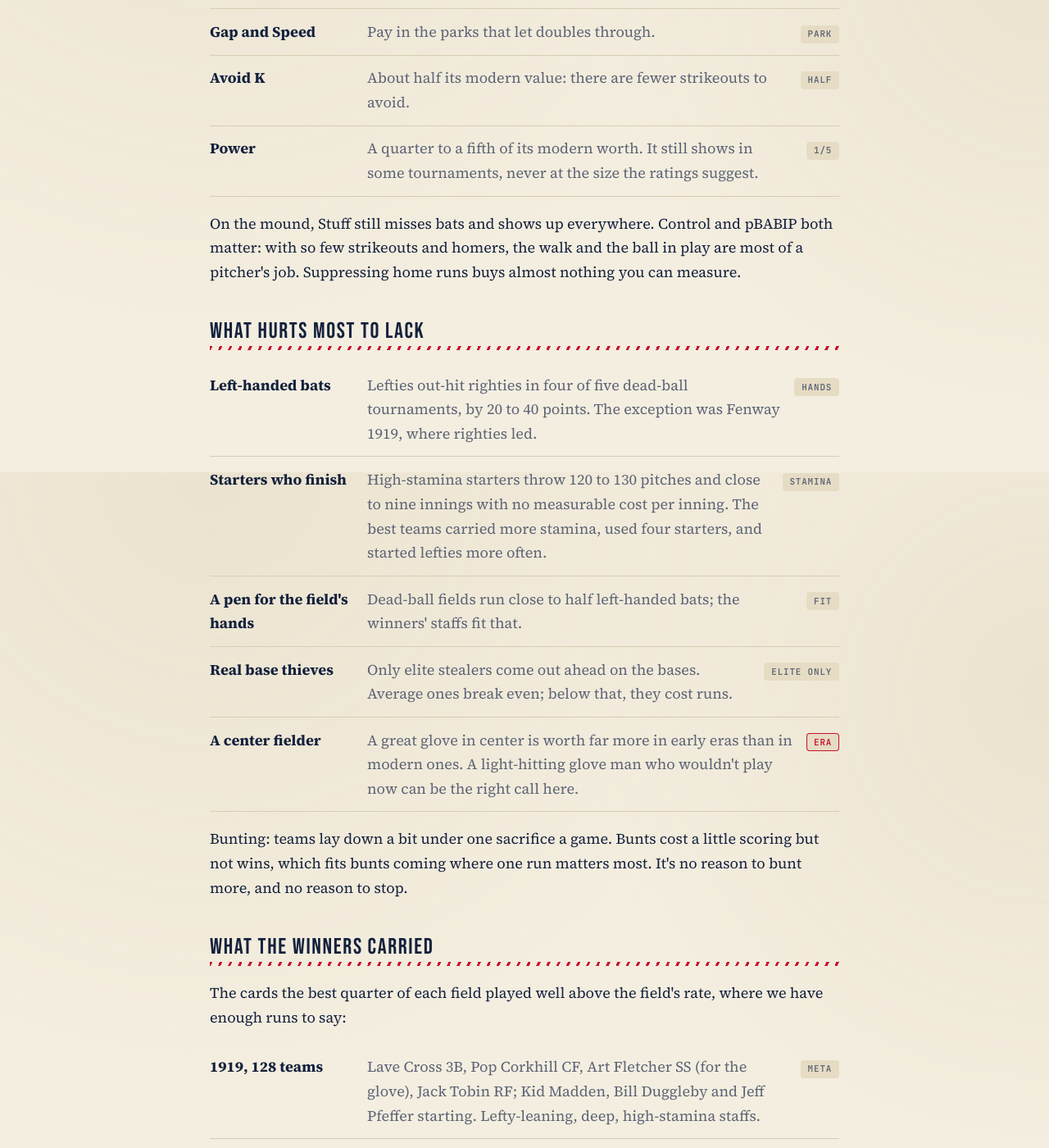
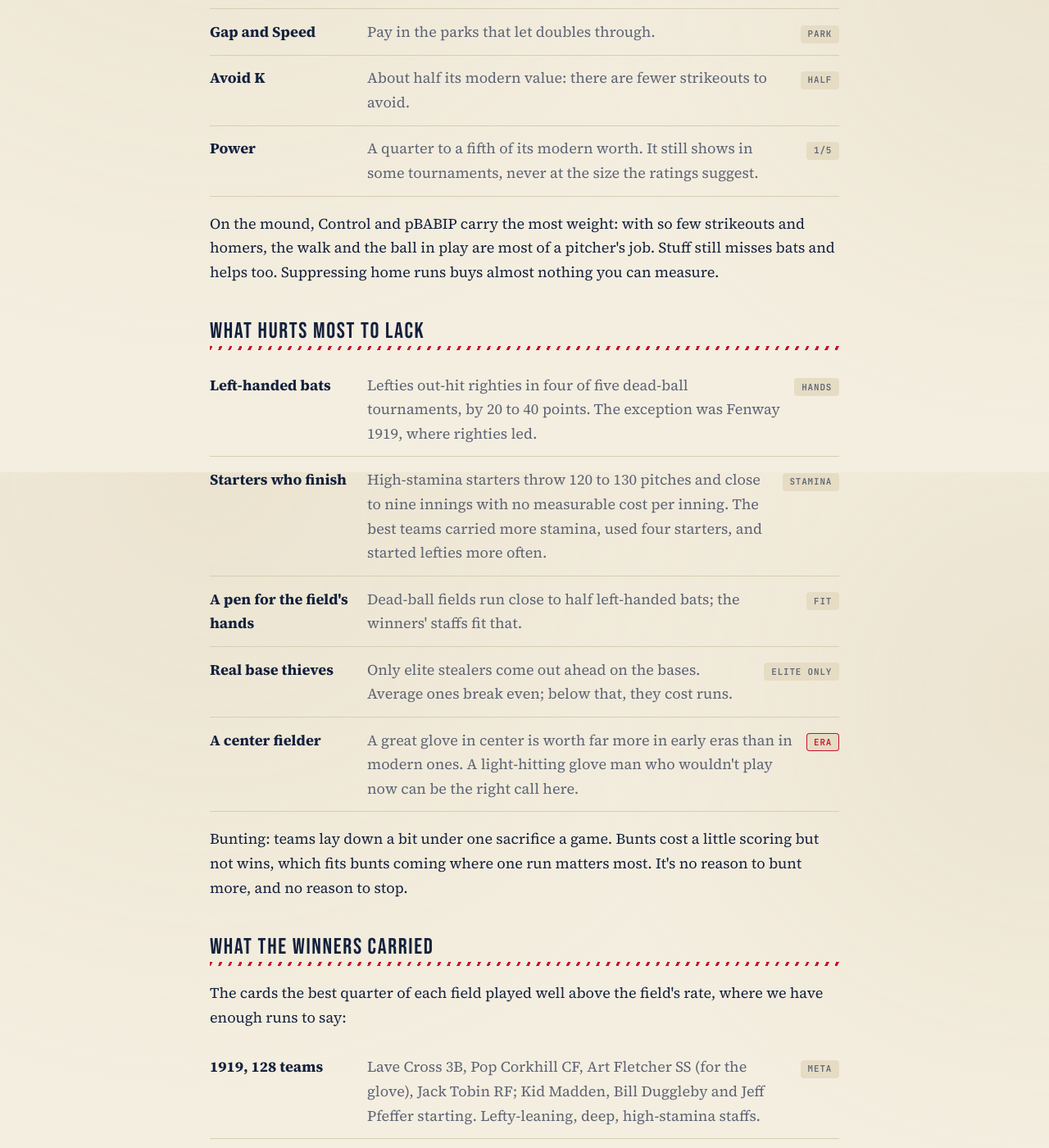
Before and after one commit to Heathd0g/Heathd0g.github.io, a Jekyll site: the page built from ootp/findings/deadball.html, in a window 1280 px wide and 1400 px high, scrolled down 1224 px. Shown: the whole window at 82% size. Built offline with Jekyll 4.4.1, drawn with Linux system fonts in a browser that asks for light colours; some of the changed text lies outside the part shown.

Commit message:
Deadball long read: Control and pBABIP lead for dead-ball arms (HG)
Co-Authored-By: Claude Opus 5.5 <noreply@anthropic.com>

```diff
--- a/ootp/findings/deadball.html
+++ b/ootp/findings/deadball.html
@@ -26,7 +26,7 @@ description: "How OOTP 27 Perfect Team plays in dead-ball eras: what pays to hav
   <li><span class="name">Avoid K</span><span class="what">About half its modern value: there are fewer strikeouts to avoid.</span><span class="tag">half</span></li>
   <li><span class="name">Power</span><span class="what">A quarter to a fifth of its modern worth. It still shows in some tournaments, never at the size the ratings suggest.</span><span class="tag">1/5</span></li>
 </ul>
-<p>On the mound, Stuff still misses bats and shows up everywhere. Control and pBABIP both matter: with so few strikeouts and homers, the walk and the ball in play are most of a pitcher's job. Suppressing home runs buys almost nothing you can measure.</p>
+<p>On the mound, Control and pBABIP carry the most weight: with so few strikeouts and homers, the walk and the ball in play are most of a pitcher's job. Stuff still misses bats and helps too. Suppressing home runs buys almost nothing you can measure.</p>
 
 <h2>What hurts most to lack</h2>
 <ul class="list">
@@ -43,7 +43,7 @@ description: "How OOTP 27 Perfect Team plays in dead-ball eras: what pays to hav
 <ul class="list">
   <li><span class="name">1919, 128 teams</span><span class="what">Lave Cross 3B, Pop Corkhill CF, Art Fletcher SS (for the glove), Jack Tobin RF; Kid Madden, Bill Duggleby and Jeff Pfeffer starting. Lefty-leaning, deep, high-stamina staffs.</span><span class="tag">meta</span></li>
   <li><span class="name">1920 Fenway, 128 teams</span><span class="what">King Kelly C, Donie Bush SS, Harry Steinfeldt 3B, Shoeless Joe Jackson and Tillie Walker LF; Jack Coombs starting. Righties out-hit lefties here; Gap and Speed paid.</span><span class="tag">meta</span></li>
-  <li><span class="name">1916 drafts</span><span class="what">No standing meta (the pools change), but draft for BABIP, Eye and Gap bats and Stuff and Control arms.</span><span class="tag">draft</span></li>
+  <li><span class="name">1916 drafts</span><span class="what">No standing meta (the pools change), but draft for BABIP, Eye and Gap bats, and Control and pBABIP arms.</span><span class="tag">draft</span></li>
 </ul>
 
 <footer><a href="/ootp/findings/">All findings</a></footer>
```
